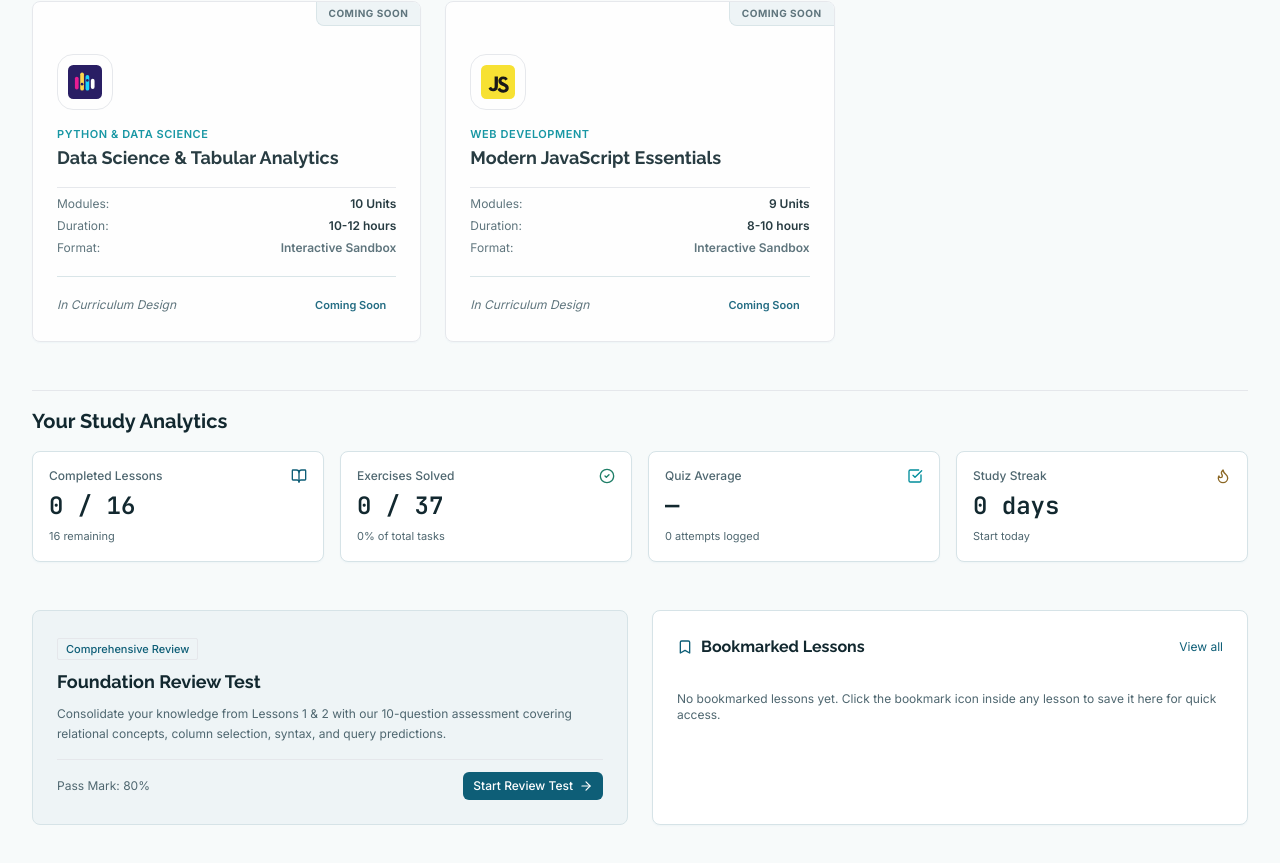
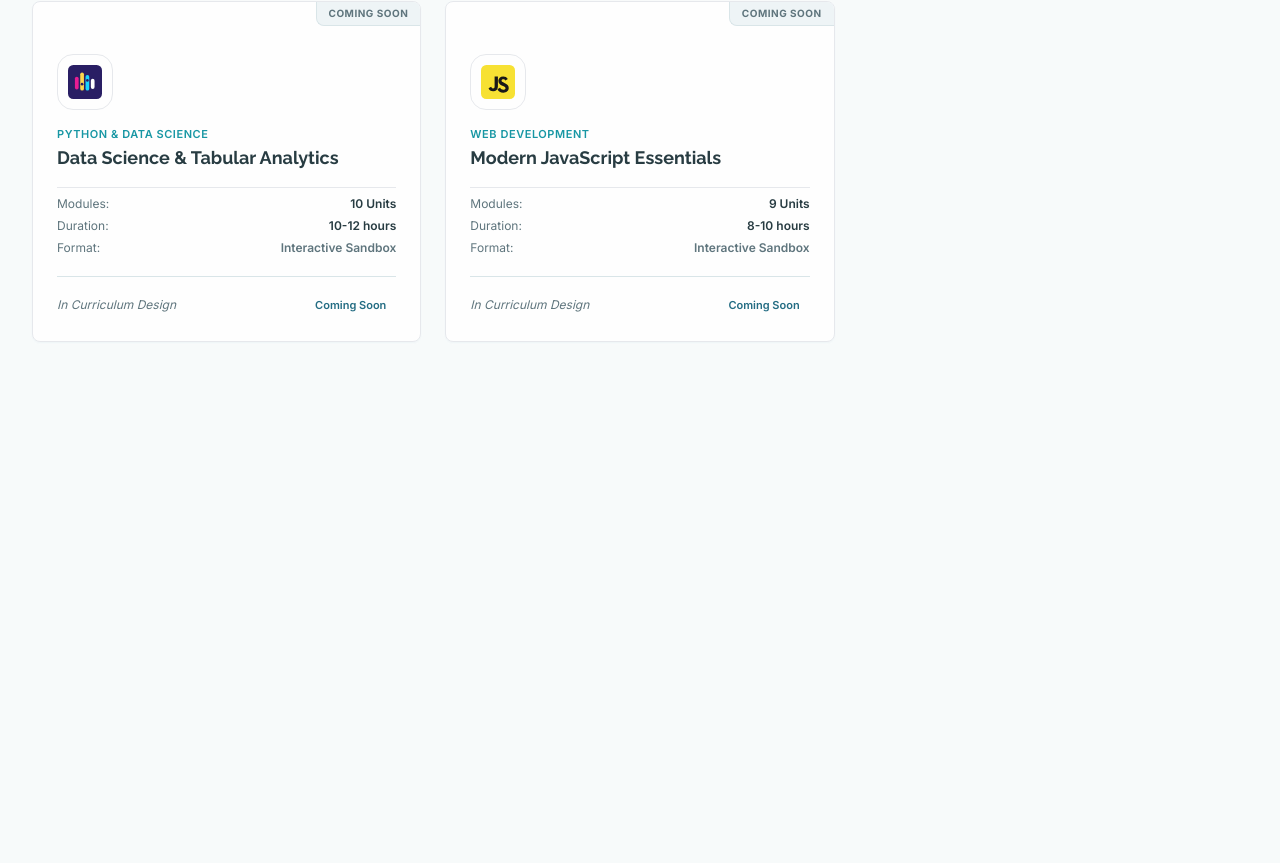
Before and after one commit to poornaprasadmacha/ceeras-internships, a React (Vite) app: page / in a window 1280 px wide. Shown: the part 1046-1909 px from the top of the page. After the commit the page ends 1484 px from the top, so only its background shows below. Built offline with nearby package versions, Linux system fonts and the light colour scheme; a web font is replaced by a local one.

Commit message:
Hide study analytics and review sections until student starts learning

```diff
--- a/src/features/dashboard/DashboardView.tsx
+++ b/src/features/dashboard/DashboardView.tsx
@@ -99,9 +99,13 @@ const COURSES: CourseItem[] = [
 
 export function DashboardView() {
   const navigate = useNavigate();
-  const { stats, bookmarks } = useProgress();
+  const { stats, bookmarks, lessonsProgress } = useProgress();
 
-  const hasStartedAny = stats.solvedExercises > 0 || stats.quizzesTaken > 0 || stats.completedLessons > 0;
+  const hasStartedAny =
+    stats.solvedExercises > 0 ||
+    stats.quizzesTaken > 0 ||
+    stats.completedLessons > 0 ||
+    Object.values(lessonsProgress).some((l) => l.isStarted || l.isCompleted);
 
   return (
     <div className="space-y-12 pb-16">
@@ -283,8 +287,10 @@ export function DashboardView() {
         </div>
       </section>
 
-      {/* REAL STUDY ANALYTICS */}
-      <section className="space-y-4 pt-4 border-t border-border/60">
+      {/* STUDY ANALYTICS & REVIEW: Only visible once the student starts learning a course */}
+      {hasStartedAny && (
+        <>
+          <section className="space-y-4 pt-4 border-t border-border/60 animate-fadeIn">
             <h2 className="font-raleway text-xl font-bold text-text-main">
               Your Study Analytics
             </h2>
@@ -346,7 +352,7 @@ export function DashboardView() {
           </section>
 
           {/* REVIEW TEST & BOOKMARKS */}
-      <section className="grid grid-cols-1 md:grid-cols-2 gap-6">
+          <section className="grid grid-cols-1 md:grid-cols-2 gap-6 animate-fadeIn">
             <Card variant="subtle" className="p-6 space-y-4 flex flex-col justify-between border border-border">
               <div className="space-y-2">
                 <Badge variant="accent" size="sm">
@@ -356,7 +362,7 @@ export function DashboardView() {
                   Foundation Review Test
                 </h3>
                 <p className="text-xs text-text-muted leading-relaxed">
-              Consolidate your knowledge from Lessons 1 &amp; 2 with our 10-question assessment covering relational concepts, column selection, syntax, and query predictions.
+                  Consolidate your knowledge from the interactive SQL curriculum with our 10-question assessment covering relational concepts, column selection, syntax, and query predictions.
                 </p>
               </div>
 
@@ -400,6 +406,8 @@ export function DashboardView() {
               )}
             </Card>
           </section>
+        </>
+      )}
     </div>
   );
 }
```
Lines whose indentation alone changed are shown as unchanged.
